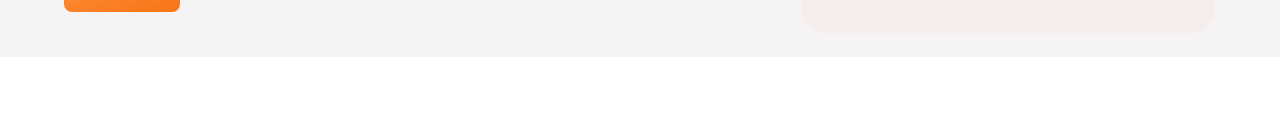
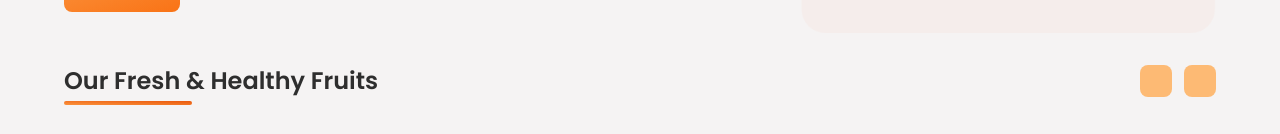
Before and after one commit to d-cryptic/food-ordering-app, a React (Create React App) app: page / in a window 1280 px wide. Shown: the part 705-839 px from the top of the page. Before the commit the page ends 800 px from the top, so only its background shows below. Built offline with nearby package versions, Linux system fonts and the light colour scheme; no server answers; the database is empty.

Commit message:
Continue Day 2

```diff
--- a/src/components/MainContainer.jsx
+++ b/src/components/MainContainer.jsx
@@ -5,6 +5,22 @@
   return (
     <div className="w-full h-auto flex flex-col items-center justify-center">
       <HomeContainer />
+      <section className="w-full my-6">
+        <div className="w-full flex items-center justify-between">
+          <p className="text-2xl font-semibold capitalize text-headingColor  relative before:absolute before:rounded-lg before:content before:w-32 before:h-1 before:-bottom-2 before:left-0 before:bg-gradient-to-tr from-orange-400 to-orange-600 transition-all ease-in-out duration-100">
+            Our fresh & healthy fruits
+          </p>
+
+          <div className="hidden md:flex gap-3 items-center">
+            <div className="w-8 h-8 rounded-lg bg-orange-300 hover:bg-orange-500  cursor-pointer transition-all duration-100 ease-in-out hover:shadow-lg flex items-center justify-center ">
+              {" "}
+            </div>
+            <div className="w-8 h-8 rounded-lg bg-orange-300 hover:bg-orange-500cursor-pointer transition-all duration-100 ease-in-out hover:shadow-lg flex items-center justify-center ">
+              {" "}
+            </div>
+          </div>
+        </div>
+      </section>
     </div>
   );
 };
```
